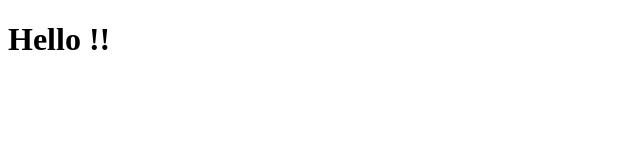
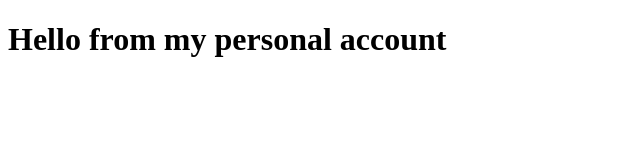
Before and after one commit to sanduniathurugiri/echolodge, a plain HTML site: page index.html in a window 1280 px wide. Shown: the whole page, without its empty margins (0-640 px from the left). Drawn offline with Linux system fonts and the light colour scheme.

Commit message:
index.html

```diff
--- a/index.html
+++ b/index.html
@@ -6,6 +6,6 @@
     <title>Echo Lodge</title>
 </head>
 <body>
-   <h1>Hello !!</h1>
+   <h1>Hello from my personal account</h1>
 </body>
 </html>
```
